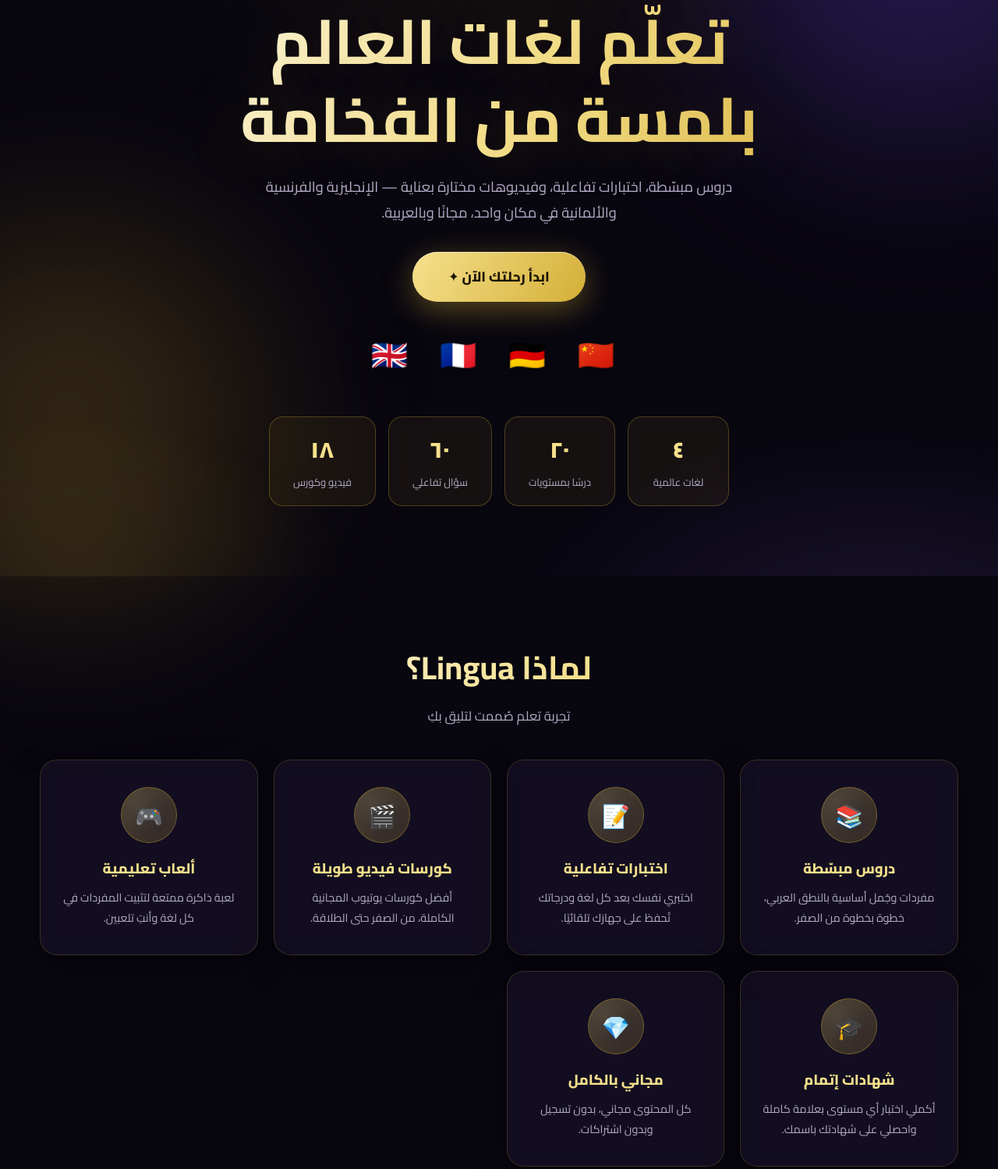
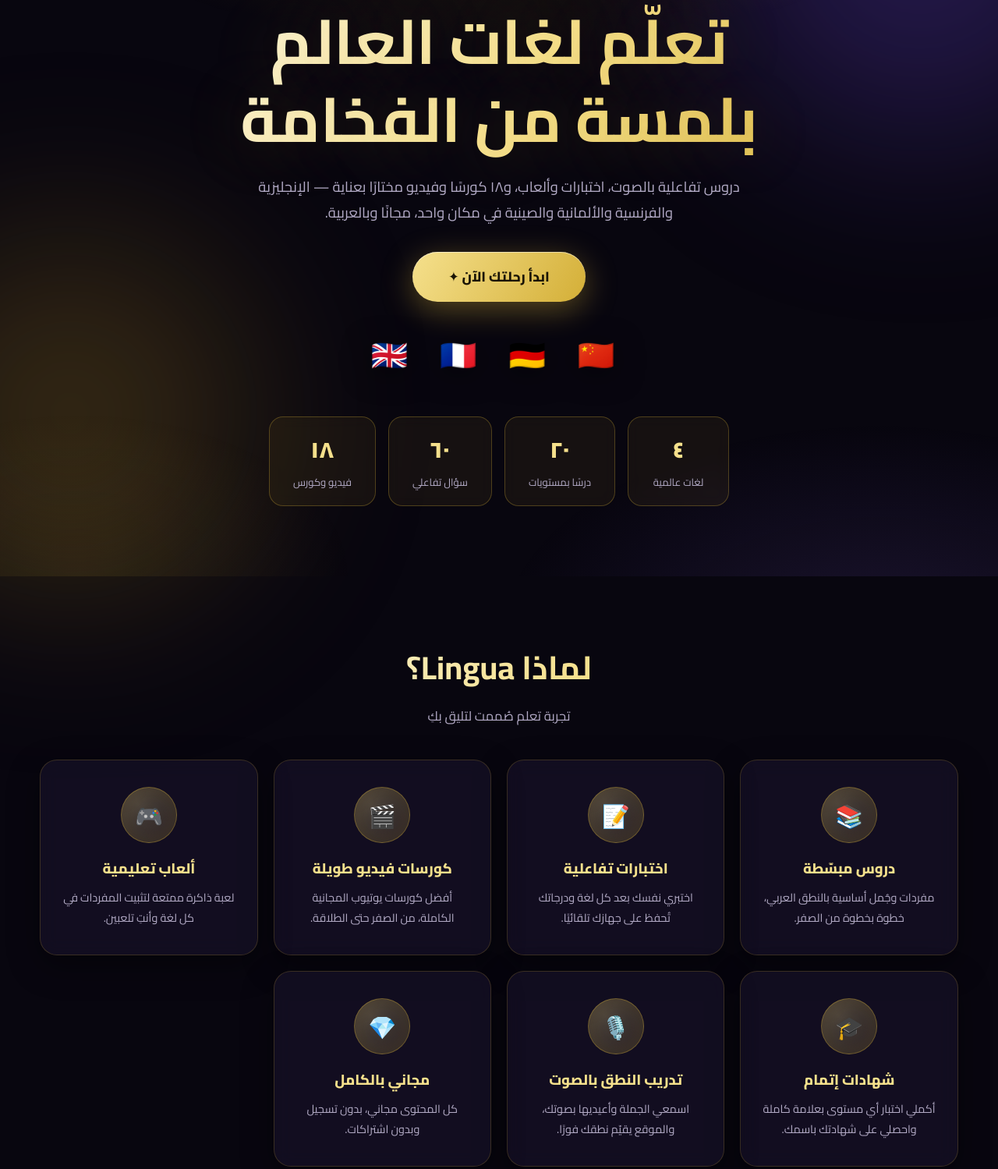
Before and after one commit to lingua-karma/lingua-karma.github.io, a plain HTML site: page index.html in a window 1280 px wide. Shown: the part 180-1679 px from the top of the page at 78% size. Drawn offline with Linux system fonts and the light colour scheme; a web font is replaced by a local one.

Commit message:
v2 polish: hero subtitle, pronunciation feature card

```diff
--- a/index.html
+++ b/index.html
@@ -415,7 +415,7 @@
 
 <div class="hero">
   <h1>تعلّم لغات العالم<br>بلمسة من الفخامة</h1>
-  <p>دروس مبسّطة، اختبارات تفاعلية، وفيديوهات مختارة بعناية — الإنجليزية والفرنسية والألمانية في مكان واحد، مجانًا وبالعربية.</p>
+  <p>دروس تفاعلية بالصوت، اختبارات وألعاب، و١٨ كورسًا وفيديو مختارًا بعناية — الإنجليزية والفرنسية والألمانية والصينية في مكان واحد، مجانًا وبالعربية.</p>
   <a class="cta" href="#lessons">ابدأ رحلتك الآن ✦</a>
   <div class="flags">🇬🇧 🇫🇷 🇩🇪 🇨🇳</div>
   <div class="stats">
@@ -436,6 +436,7 @@
     <div class="feature"><div class="ico">🎬</div><h3>كورسات فيديو طويلة</h3><p>أفضل كورسات يوتيوب المجانية الكاملة، من الصفر حتى الطلاقة.</p></div>
     <div class="feature"><div class="ico">🎮</div><h3>ألعاب تعليمية</h3><p>لعبة ذاكرة ممتعة لتثبيت المفردات في كل لغة وأنتِ تلعبين.</p></div>
     <div class="feature"><div class="ico">🎓</div><h3>شهادات إتمام</h3><p>أكملي اختبار أي مستوى بعلامة كاملة واحصلي على شهادتك باسمك.</p></div>
+    <div class="feature"><div class="ico">🎙️</div><h3>تدريب النطق بالصوت</h3><p>اسمعي الجملة وأعيديها بصوتك، والموقع يقيّم نطقك فورًا.</p></div>
     <div class="feature"><div class="ico">💎</div><h3>مجاني بالكامل</h3><p>كل المحتوى مجاني، بدون تسجيل وبدون اشتراكات.</p></div>
   </div>
 </section>
```
